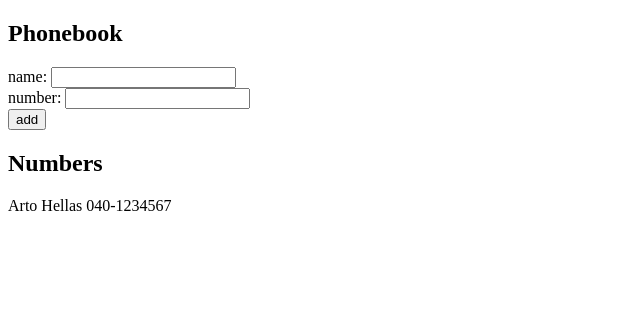
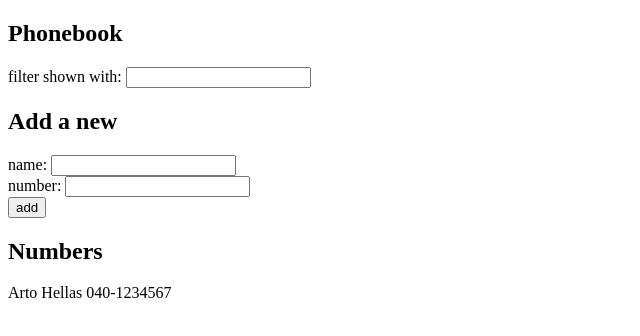
Before and after one commit to Zloka/fullstack-part-2, a React (Create React App) app: page / in a window 1280 px wide. Shown: the top 336 px of the page, without its empty margins (0-640 px from the left). Built offline with nearby package versions, Linux system fonts and the light colour scheme.

Commit message:
Implement a filter
This marks my answer for exercise 2.9.

```diff
--- a/src/App.js
+++ b/src/App.js
@@ -6,6 +6,7 @@
   ])
   const [ newName, setNewName ] = useState('')
   const [newNumber, setNewNumber] = useState('');
+  const [filter, setFilter] = useState('');
 
   const handleAddPerson = (event) => {
     event.preventDefault();
@@ -28,9 +29,17 @@
     setNewNumber(event.target.value)
   }
 
+  const handleFilterChange = (event) => {
+    setFilter(event.target.value)
+  }
+
   return (
     <div>
       <h2>Phonebook</h2>
+      <div>
+          filter shown with: <input value={filter} onChange={handleFilterChange} />
+      </div>
+      <h2>Add a new</h2>
       <form onSubmit={handleAddPerson}>
         <div>
           name: <input value={newName} onChange={handleNameChange} />
@@ -43,7 +52,7 @@
         </div>
       </form>
       <h2>Numbers</h2>
-      {persons.map(person => {
+      {persons.filter(person => person.name.toLowerCase().includes(filter.toLowerCase())).map(person => {
         return <div key={person.name}>{person.name} {person.number}</div>
       })}
     </div>
```
